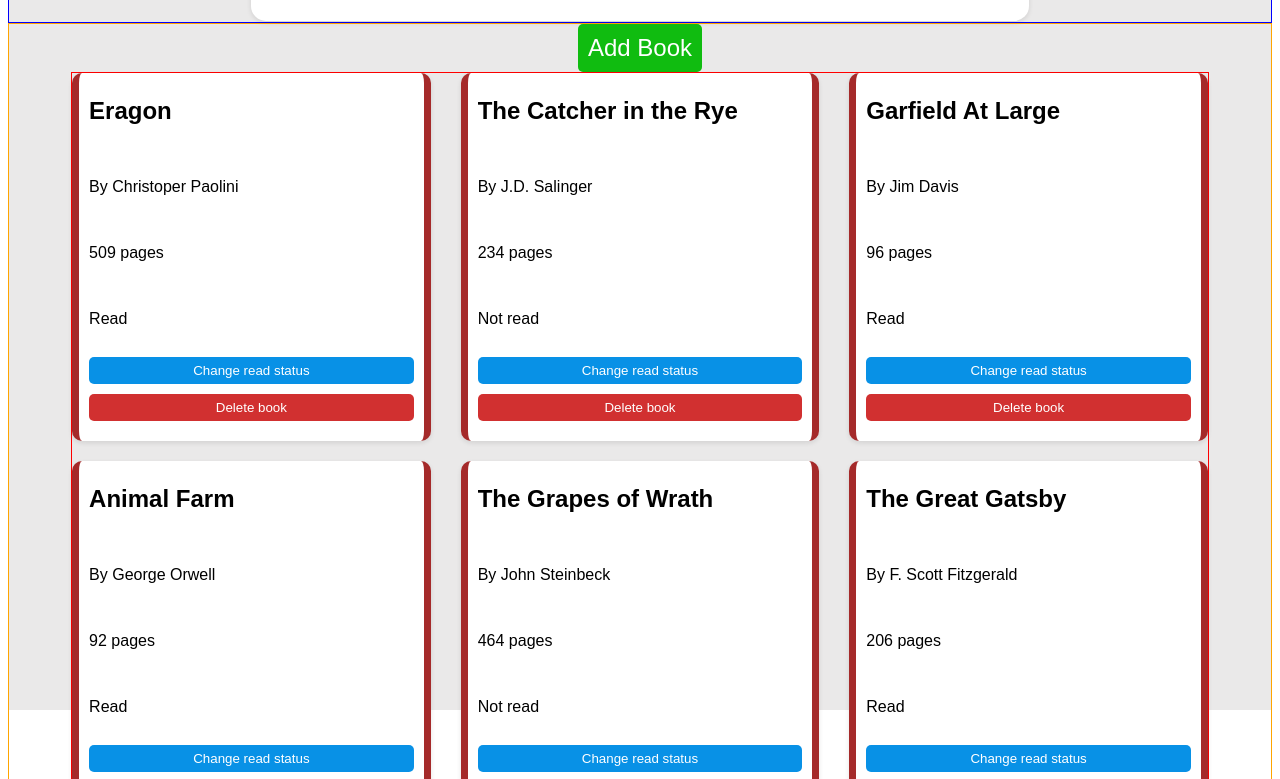
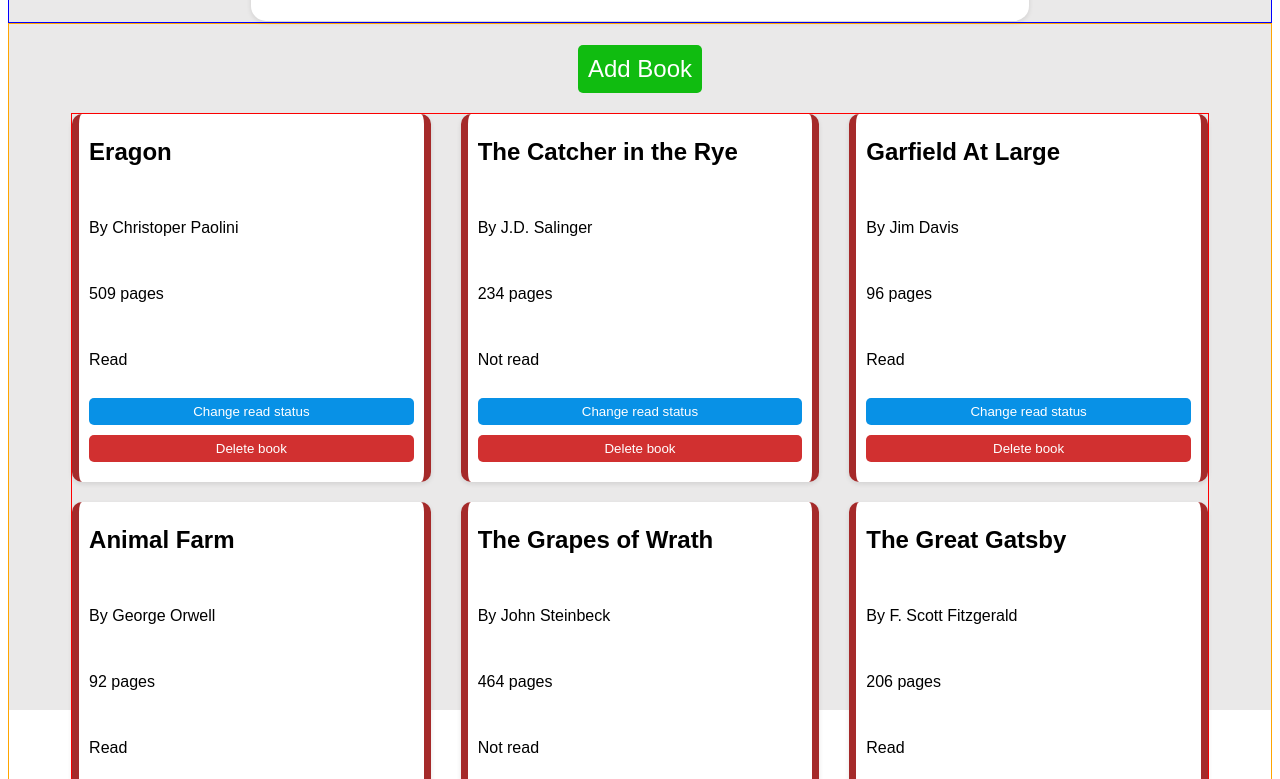
Before and after one commit to Q-Chan97/Library, a plain HTML site: page index.html in a window 1280 px wide. Shown: the part 98-877 px from the top of the page. Drawn offline with Linux system fonts and the light colour scheme.

Commit message:
Increase margin of new book button

```diff
--- a/library-project.css
+++ b/library-project.css
@@ -80,6 +80,7 @@
     border-radius: 5px;
     padding: 10px;
     font-size: 1.5rem;
+    margin: 1.3rem;
 }
 
 #new-book-button:hover {
```
